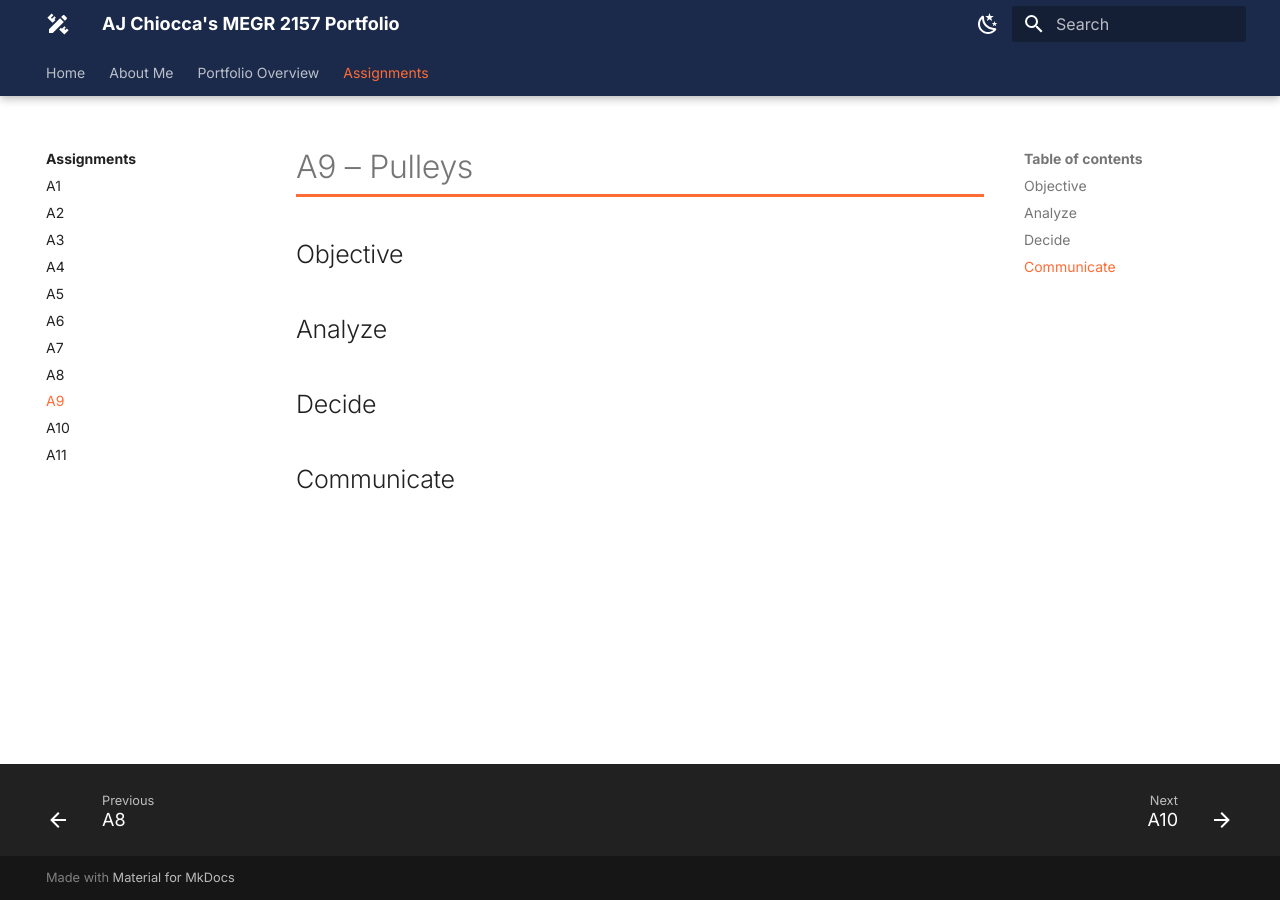
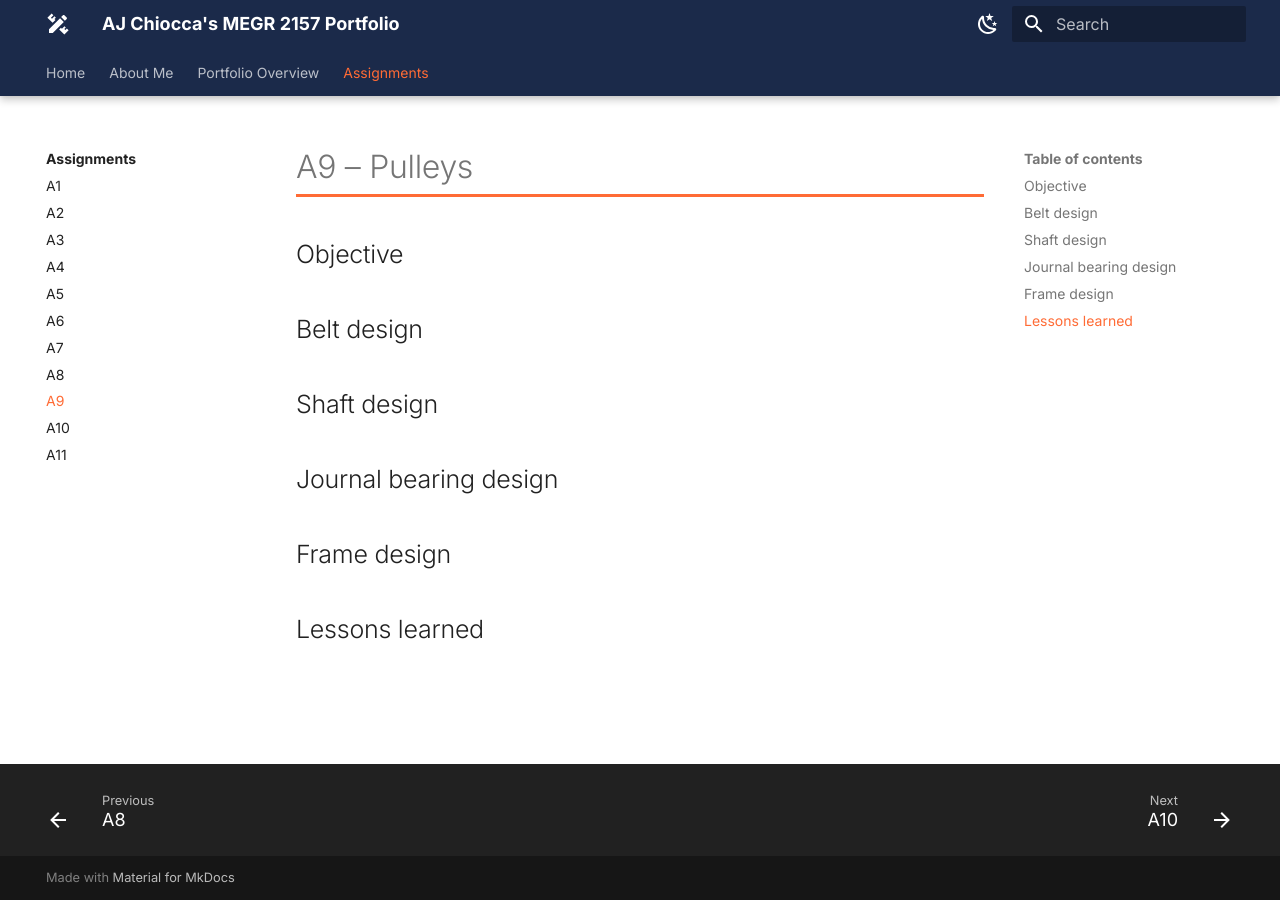
Before and after one commit to ajchiocca/megr2157-portfolio, an MkDocs documentation site: the page built from docs/assignments/A09/index.md, in a window 1280 px wide. Built offline with MkDocs 1.6.1 and Material for MkDocs 9.7.7, drawn with Linux system fonts in a browser that asks for light colours.

Commit message:
Update section headings in index.md

```diff
--- a/docs/assignments/A09/index.md
+++ b/docs/assignments/A09/index.md
@@ -3,10 +3,19 @@
 ## Objective
 
 
-## Analyze
+## Belt design
 
 
-## Decide
+## Shaft design
 
 
-## Communicate
+## Journal bearing design
+
+
+
+## Frame design
+
+
+
+
+## Lessons learned
```
